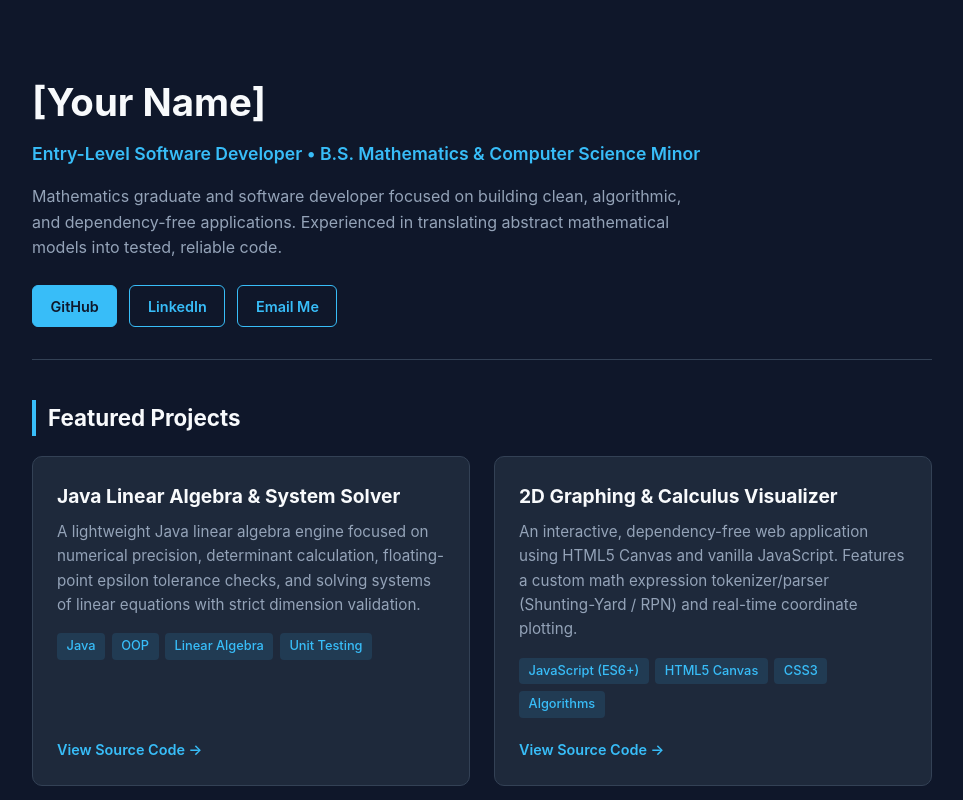
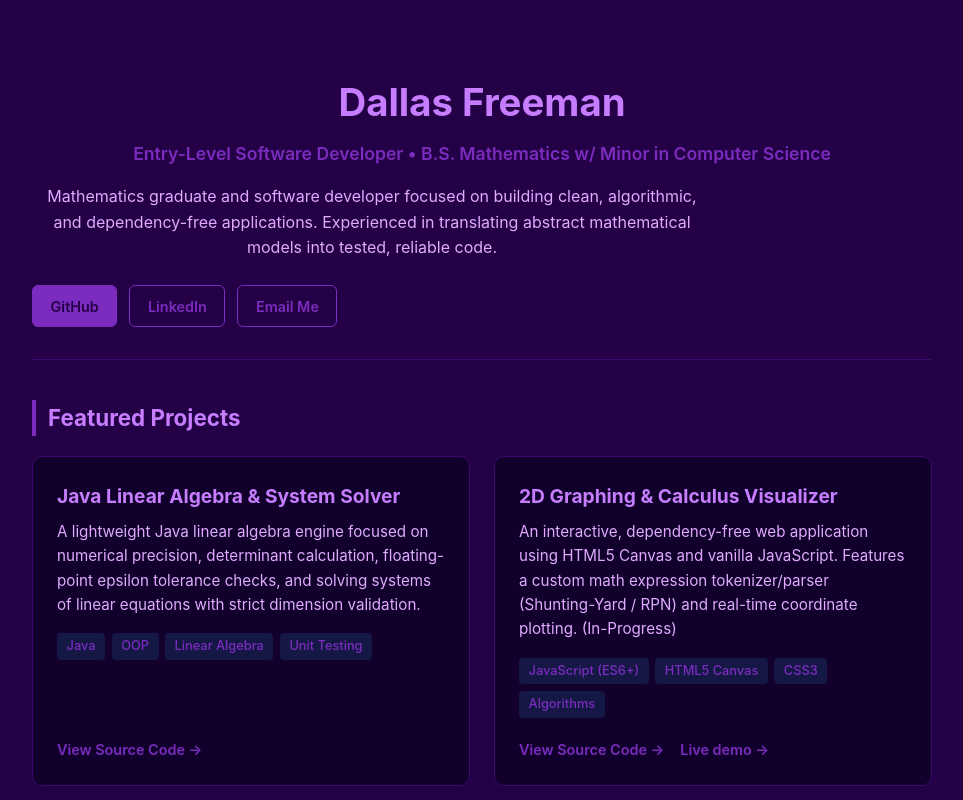
Before and after one commit to dzfreem/dzfreem.github.io, a plain HTML site: page index.html in a window 1280 px wide. Shown: the top 800 px of the page, without its empty margins (158-1121 px from the left). Drawn offline with Linux system fonts and the light colour scheme.

Commit message:
Fixed links, adjusted color palette, centered  subtitle and bio classes

```diff
--- a/index.html
+++ b/index.html
@@ -3,15 +3,15 @@
 <head>
   <meta charset="UTF-8" />
   <meta name="viewport" content="width=device-width, initial-scale=1.0" />
-  <title>[Your Name] | Software Developer</title>
+  <title>Dallas Freeman | Software Developer</title>
   <style>
     :root {
-      --bg: #0f172a;
-      --card: #1e293b;
-      --text: #f8fafc;
-      --muted: #94a3b8;
-      --accent: #38bdf8;
-      --border: #334155;
+      --bg: #240046;
+      --card: #10002B;
+      --text: #C77DFF;
+      --muted: #E0AAFF;
+      --accent: #7B2CBF;
+      --border: #3C096C;
     }
     * { box-sizing: border-box; margin: 0; padding: 0; }
     body {
@@ -27,9 +27,9 @@
       border-bottom: 1px solid var(--border);
       margin-bottom: 2.5rem;
     }
-    h1 { font-size: 2.4rem; margin-bottom: 0.4rem; }
-    .subtitle { color: var(--accent); font-weight: 600; font-size: 1.1rem; margin-bottom: 1rem; }
-    .bio { color: var(--muted); max-width: 680px; margin-bottom: 1.5rem; }
+    h1 { font-size: 2.4rem; margin-bottom: 0.4rem; text-align: center;}
+    .subtitle { color: var(--accent); font-weight: 600; font-size: 1.1rem; margin-bottom: 1rem; text-align: center; }
+    .bio { color: var(--muted); max-width: 680px; margin-bottom: 1.5rem; text-align: center;}
     .links { display: flex; flex-wrap: wrap; gap: 0.75rem; }
     .btn {
       display: inline-block;
@@ -100,15 +100,15 @@
 <body>
   <div class="container">
     <header>
-      <h1>[Your Name]</h1>
-      <p class="subtitle">Entry-Level Software Developer &bull; B.S. Mathematics &amp; Computer Science Minor</p>
+      <h1>Dallas Freeman</h1>
+      <p class="subtitle">Entry-Level Software Developer &bull; B.S. Mathematics w/ Minor in Computer Science</p>
       <p class="bio">
         Mathematics graduate and software developer focused on building clean, algorithmic, and dependency-free applications. Experienced in translating abstract mathematical models into tested, reliable code.
       </p>
       <div class="links">
-        <a href="https://github.com[yourusername]" class="btn btn-primary" target="_blank">GitHub</a>
-        <a href="https://linkedin.com[yourlinkedin]" class="btn" target="_blank">LinkedIn</a>
-        <a href="mailto:[youremail@example.com]" class="btn">Email Me</a>
+        <a href="https://github.com/dzfreem" class="btn btn-primary" target="_blank">GitHub</a>
+        <a href="https://www.linkedin.com/in/dallas-freeman-87a6b2a3/" class="btn" target="_blank">LinkedIn</a>
+        <a href="mailto:dallaszfreeman@gmail.com" class="btn">Email Me</a>
       </div>
     </header>
 
@@ -129,7 +129,7 @@
             </div>
           </div>
           <div class="card-links">
-            <a href="https://github.com[yourusername]/[matrix-repo]" target="_blank">View Source Code &rarr;</a>
+            <a href="https://github.com/dzfreem/matrix-simulation-engine" target="_blank">View Source Code &rarr;</a>
           </div>
         </article>
 
@@ -137,7 +137,7 @@
           <div>
             <h3>2D Graphing &amp; Calculus Visualizer</h3>
             <p>
-              An interactive, dependency-free web application using HTML5 Canvas and vanilla JavaScript. Features a custom math expression tokenizer/parser (Shunting-Yard / RPN) and real-time coordinate plotting.
+              An interactive, dependency-free web application using HTML5 Canvas and vanilla JavaScript. Features a custom math expression tokenizer/parser (Shunting-Yard / RPN) and real-time coordinate plotting. (In-Progress)
             </p>
             <div class="tags">
               <span class="tag">JavaScript (ES6+)</span>
@@ -147,9 +147,8 @@
             </div>
           </div>
           <div class="card-links">
-            <a href="https://github.com[yourusername]/[graphing-repo]" target="_blank">View Source Code &rarr;</a>
-            <!-- Uncomment the line below once your visualizer is hosted on GitHub Pages -->
-            <!-- <a href="https://[yourusername].github.io/[graphing-repo]/" target="_blank">Live Demo &rarr;</a> -->
+            <a href="https://github.com/dzfreem/calculus-graphing-visualizer-" target="_blank">View Source Code &rarr;</a>
+            <a href="https://dzfreem.github.io/calculus-graphing-visualizer-/" target="_blank">Live demo &rarr;</a>
           </div>
         </article>
       </div>
@@ -165,7 +164,7 @@
           </p>
         </div>
         <div class="card-links">
-          <a href="https://marshall.edu" target="_blank">Read Published Paper (PDF) &rarr;</a>
+          <a href="https://mds.marshall.edu/cgi/viewcontent.cgi?article=1048&context=mathematics_faculty" target="_blank">Read Published Paper (PDF) &rarr;</a>
         </div>
       </div>
     </section>
```
